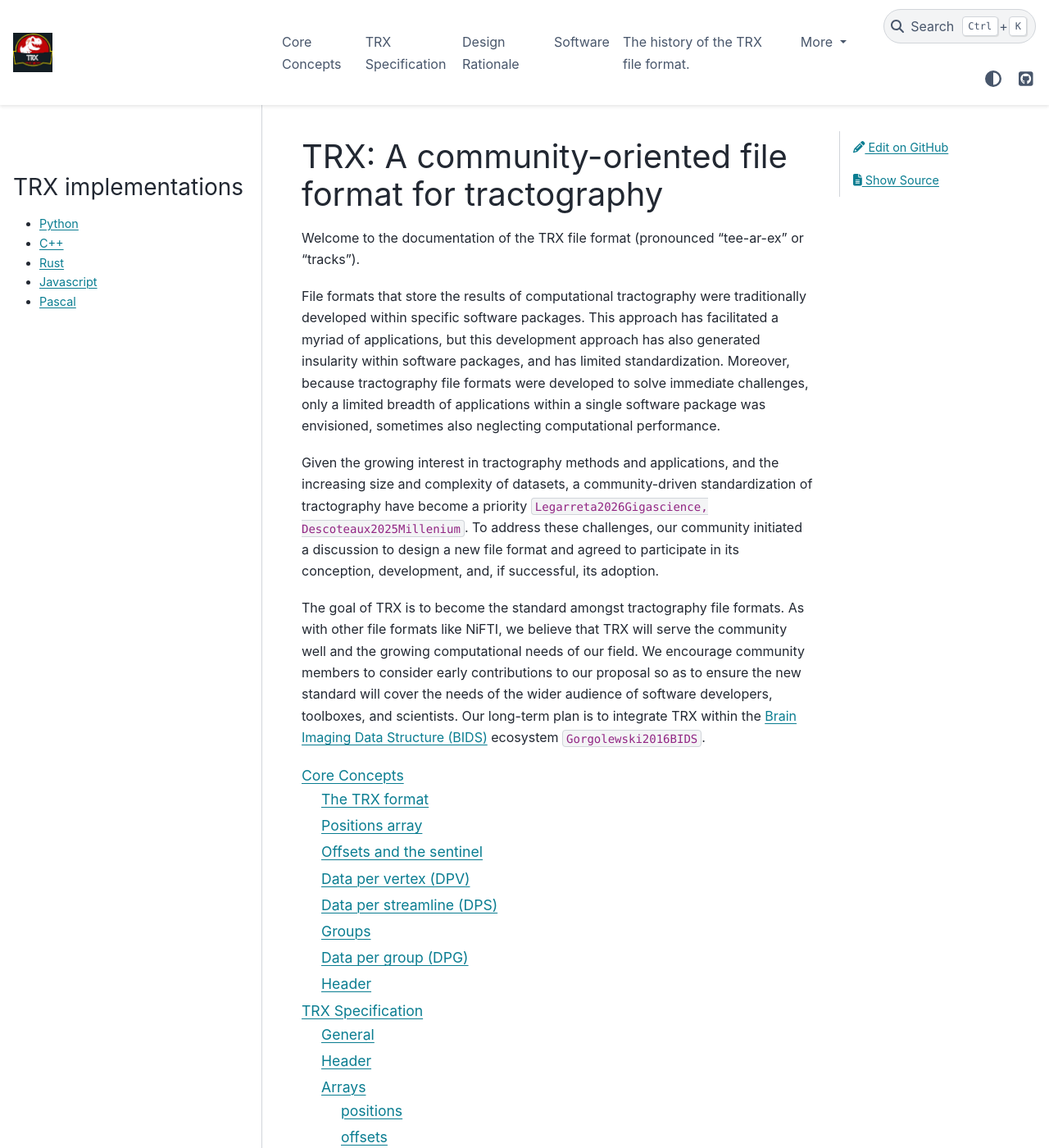
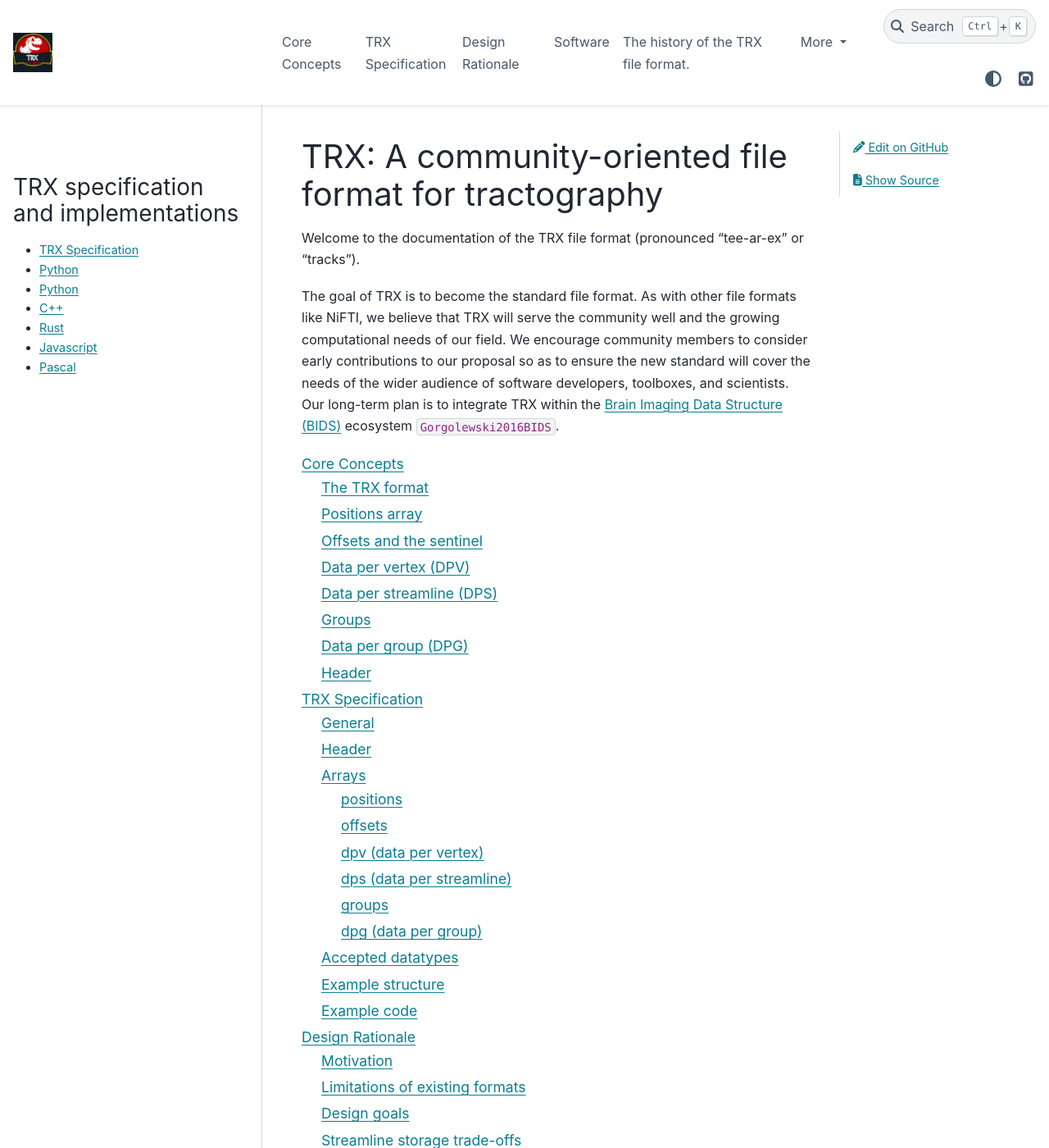
Before and after one commit to tee-ar-ex/tee-ar-ex.github.io, a Sphinx documentation site: the page built from source/index.md, in a window 1280 px wide and 1400 px high. Shown: the whole window at 82% size. Built offline with Sphinx 7.4.7 and the PyData theme 0.15.4, drawn with Linux system fonts in a browser that asks for light colours; cross-references to code outside the pages are shown as plain code; some of the changed text lies outside the part shown.

Commit message:
More reorganizing. Provide links to spec.

````diff
--- a/source/_templates/implementation-links.html
+++ b/source/_templates/implementation-links.html
@@ -1,6 +1,8 @@
 <div class="sidebar-implementation-links">
-  <h3>TRX implementations</h3>
+  <h3>TRX specification and implementations</h3>
   <ul>
+    <li><a href="https://github.com/tee-ar-ex/trx-spec">TRX Specification</a></li>
+    <li><a href="https://tee-ar-ex.github.io/trx-python">Python</a></li>
     <li><a href="https://tee-ar-ex.github.io/trx-python">Python</a></li>
     <li><a href="https://tee-ar-ex.github.io/trx-cpp">C++</a></li>
     <li><a href="https://tee-ar-ex.github.io/trx-rs">Rust</a></li>
--- a/source/index.md
+++ b/source/index.md
@@ -8,30 +8,14 @@ bibliography:
 Welcome to the documentation of the TRX file format (pronounced "tee-ar-ex" or
 "tracks").
 
-File formats that store the results of computational tractography were
-traditionally developed within specific software packages. This approach has
-facilitated a myriad of applications, but this development approach has also
-generated insularity within software packages, and has limited standardization.
-Moreover, because tractography file formats were developed to solve immediate
-challenges, only a limited breadth of applications within a single software
-package was envisioned, sometimes also neglecting computational performance.
-
-Given the growing interest in tractography methods and applications, and the
-increasing size and complexity of datasets, a community-driven standardization
-of tractography have become a priority
-{cite:p}`Legarreta2026Gigascience, Descoteaux2025Millenium`. To address
-these challenges, our community initiated a discussion to design a new file
-format and agreed to participate in its conception, development, and, if
-successful, its adoption.
-
-The goal of TRX is to become the standard amongst tractography file formats. As
-with other file formats like NiFTI, we believe that TRX will serve the
-community well and the growing computational needs of our field. We encourage
-community members to consider early contributions to our proposal so as to
-ensure the new standard will cover the needs of the wider audience of software
-developers, toolboxes, and scientists. Our long-term plan is to integrate TRX
-within the [Brain Imaging Data Structure (BIDS)](https://bids.neuroimaging.io/)
-ecosystem {cite:p}`Gorgolewski2016BIDS`.
+The goal of TRX is to become the standard file format. As with other file
+formats like NiFTI, we believe that TRX will serve the community well and the
+growing computational needs of our field. We encourage community members to
+consider early contributions to our proposal so as to ensure the new standard
+will cover the needs of the wider audience of software developers, toolboxes,
+and scientists. Our long-term plan is to integrate TRX within the [Brain
+Imaging Data Structure (BIDS)](https://bids.neuroimaging.io/) ecosystem
+{cite:p}`Gorgolewski2016BIDS`.
 
 
 ```{toctree}
````
Also changed, not shown: source/history.md (+33 -5 lines), source/software.md (+5 -6 lines).
